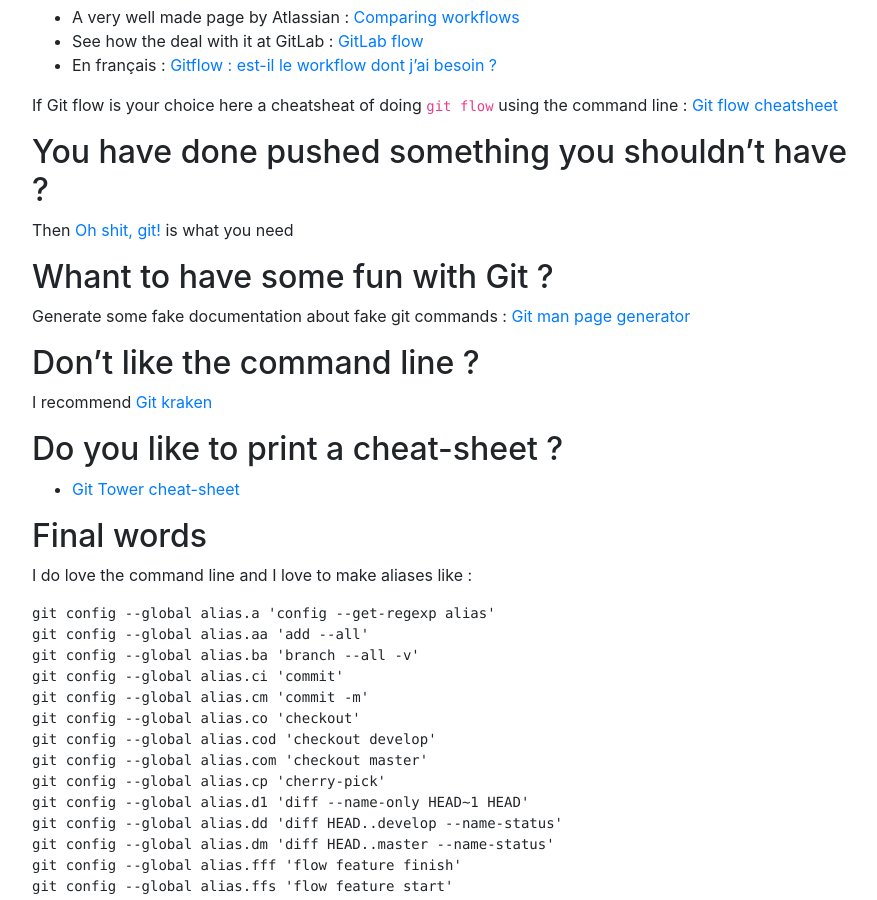
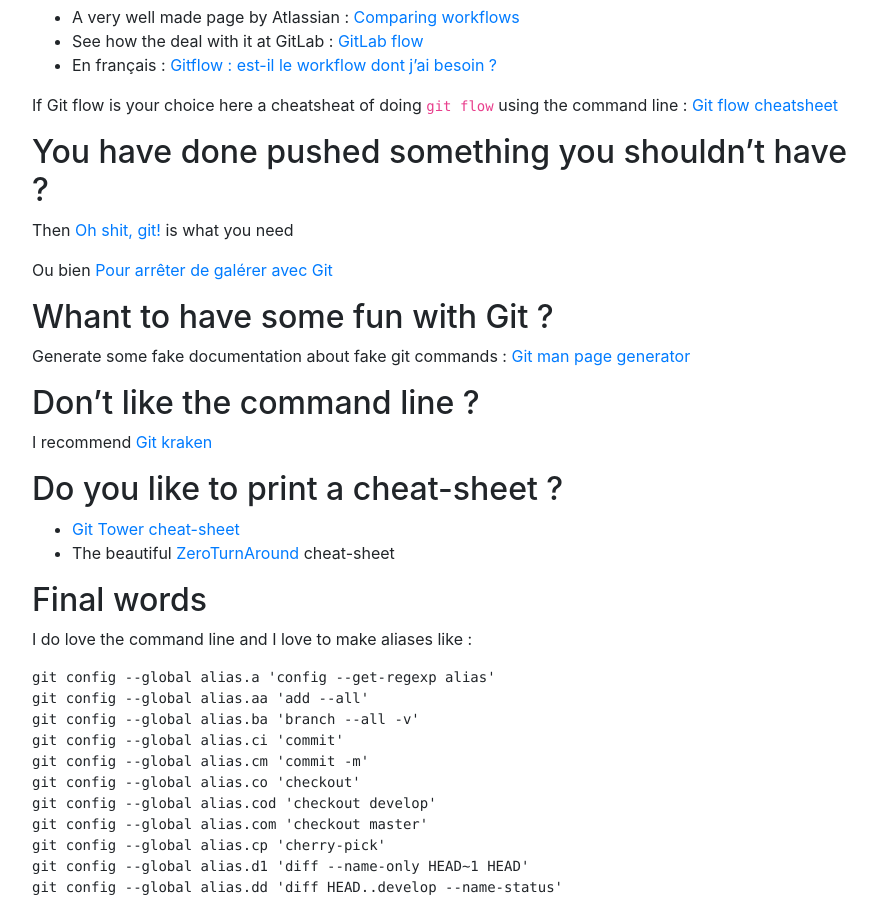
Before and after one commit to christ-off/christ-off.github.io, a Jekyll site: the page built from _posts/2019-03-19-git_links.md, in a window 1280 px wide and 900 px high, scrolled down 753 px. Shown: the whole window, without its empty margins (148-1025 px from the left). Built offline with Jekyll 4.4.1, drawn with Linux system fonts in a browser that asks for light colours.

Commit message:
CHANGE - Add links

```diff
--- a/_posts/2019-03-19-git_links.md
+++ b/_posts/2019-03-19-git_links.md
@@ -34,6 +34,8 @@
 
 Then [Oh shit, git!](http://ohshitgit.com/) is what you need
 
+Ou bien [Pour arrêter de galérer avec Git](https://www.miximum.fr/blog/enfin-comprendre-git/)
+
 ## Whant to have some fun with Git ?
 
 Generate some fake documentation about fake git commands : [Git man page generator](https://git-man-page-generator.lokaltog.net)
@@ -45,6 +47,7 @@
 ## Do you like to print a cheat-sheet ?
 
 - [Git Tower cheat-sheet](https://www.git-tower.com/blog/git-cheat-sheet)
+- The beautiful [ZeroTurnAround](files.zeroturnaround.com/pdf/zt_git_cheat_sheet.pdf) cheat-sheet
 
 ## Final words
 
```
